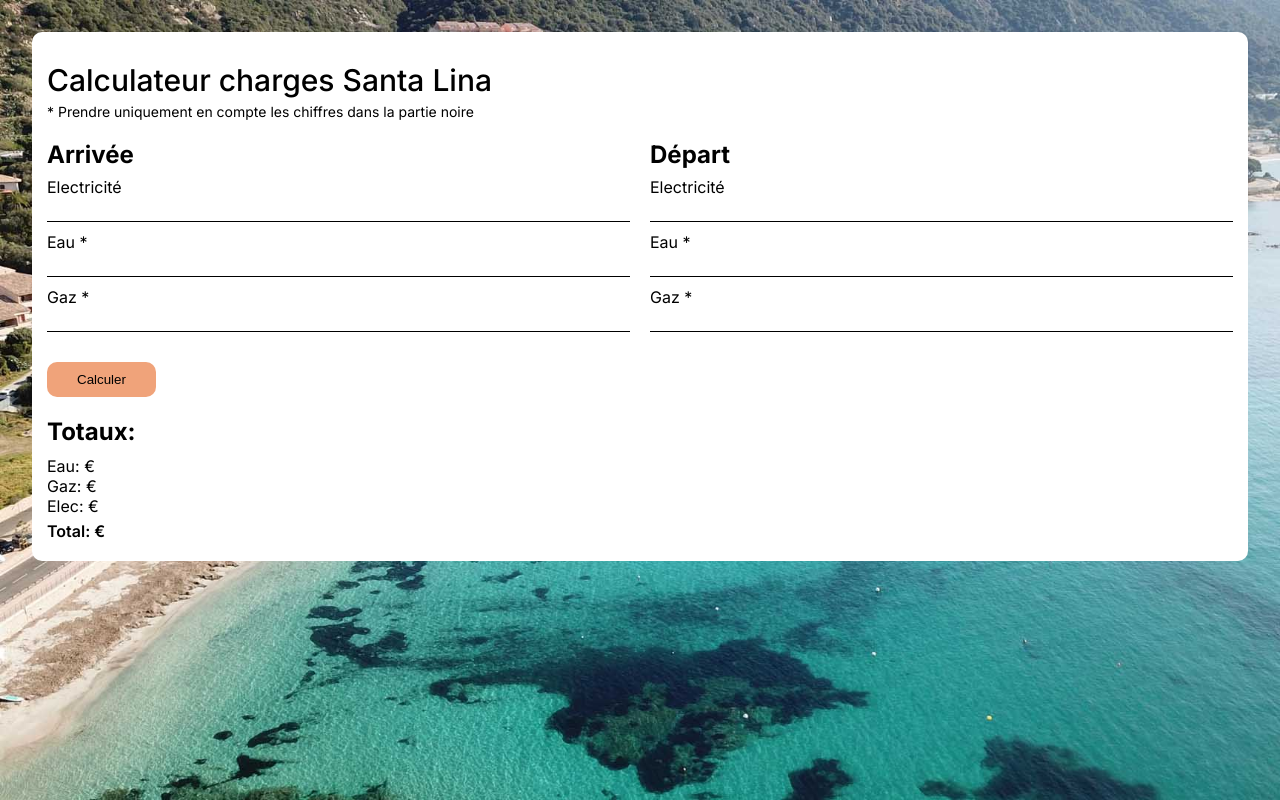
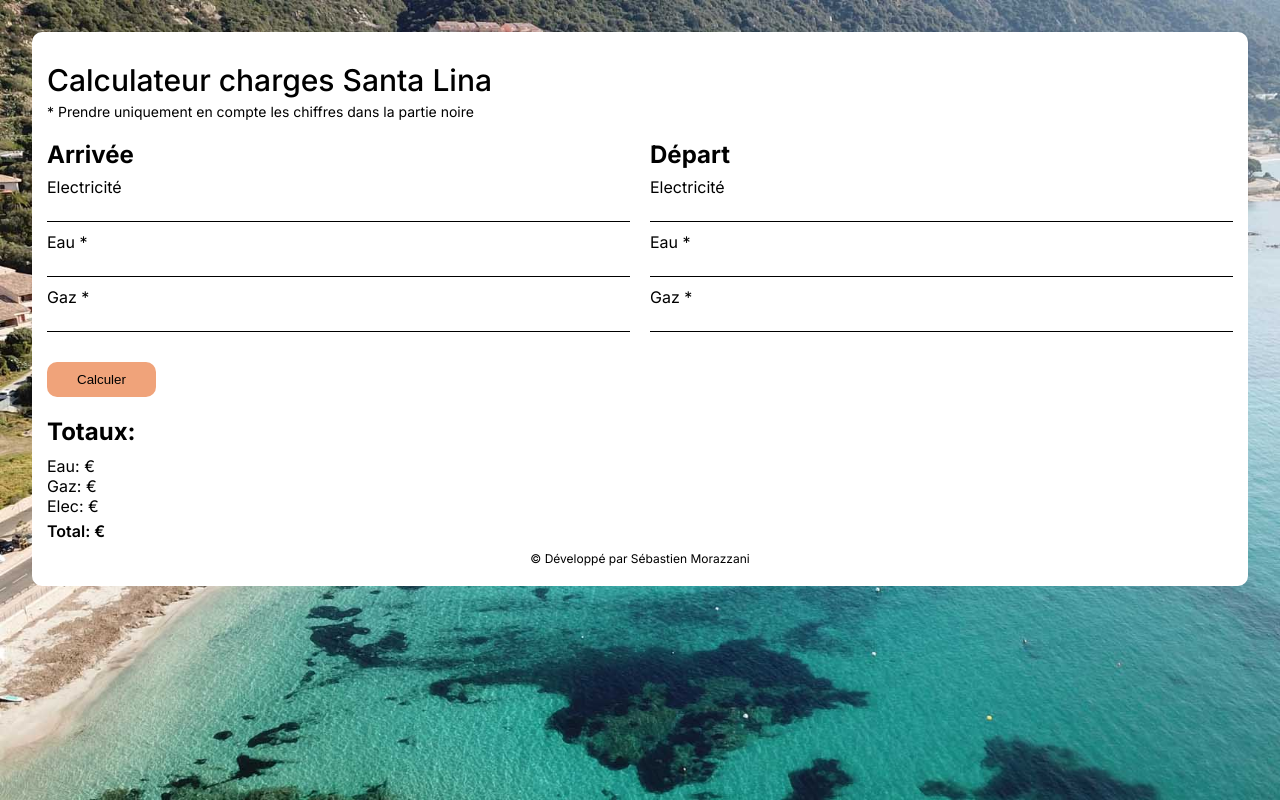
Before and after one commit to SebMZI/santa-lina-calculator, a Next.js app: page / in a window 1280 px wide. Built offline with nearby package versions, Linux system fonts and the light colour scheme.

Commit message:
add copyright

```diff
--- a/src/pages/index.jsx
+++ b/src/pages/index.jsx
@@ -63,7 +63,10 @@ export default function Home() {
     <>
       <Head>
         <title>Santa Lina</title>
-        <meta name="description" content="Generated by create next app" />
+        <meta
+          name="description"
+          content="Pour calculerr les différentes charges à payer pour l'appartement après séjour."
+        />
         <meta name="viewport" content="width=device-width, initial-scale=1" />
         <link rel="icon" href="/favicon.ico" />
       </Head>
@@ -144,6 +147,9 @@ export default function Home() {
             <p>Elec: {totalElec}€</p>
             <p className={`${styles.total}`}>Total: {total}€ </p>
           </div>
+          <p className={`${styles.author}`}>
+            &copy; Développé par Sébastien Morazzani
+          </p>
         </div>
       </main>
     </>
--- a/src/styles/Home.module.css
+++ b/src/styles/Home.module.css
@@ -76,6 +76,13 @@
   margin-top: 5px;
 }
 
+.author {
+  font-size: 12px;
+  padding-top: 10px;
+  text-align: center;
+}
+
+
 @media only screen and (min-device-width : 768px) and (max-device-width : 1024px) {
   .main {
     width: 100%;
```
